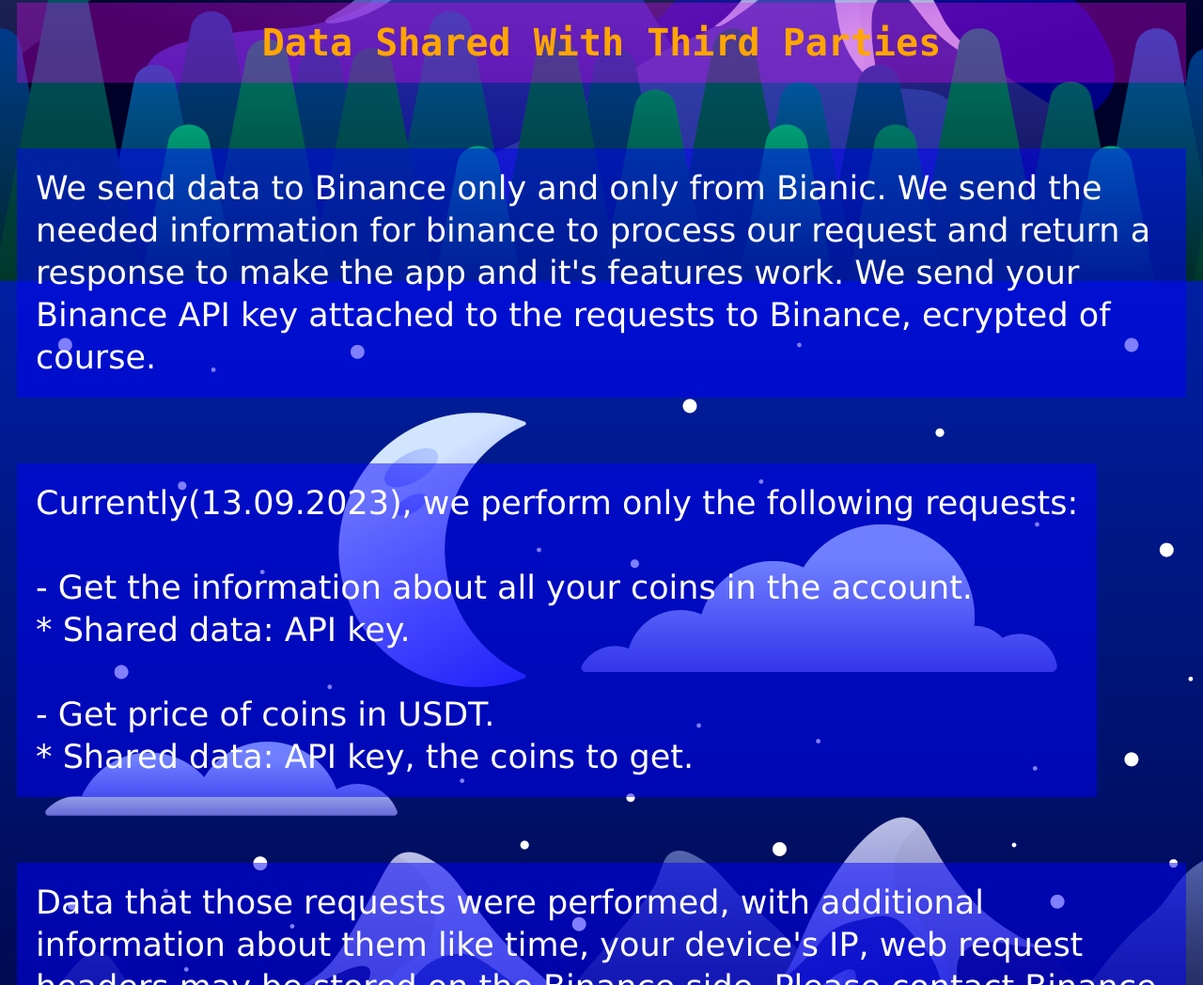
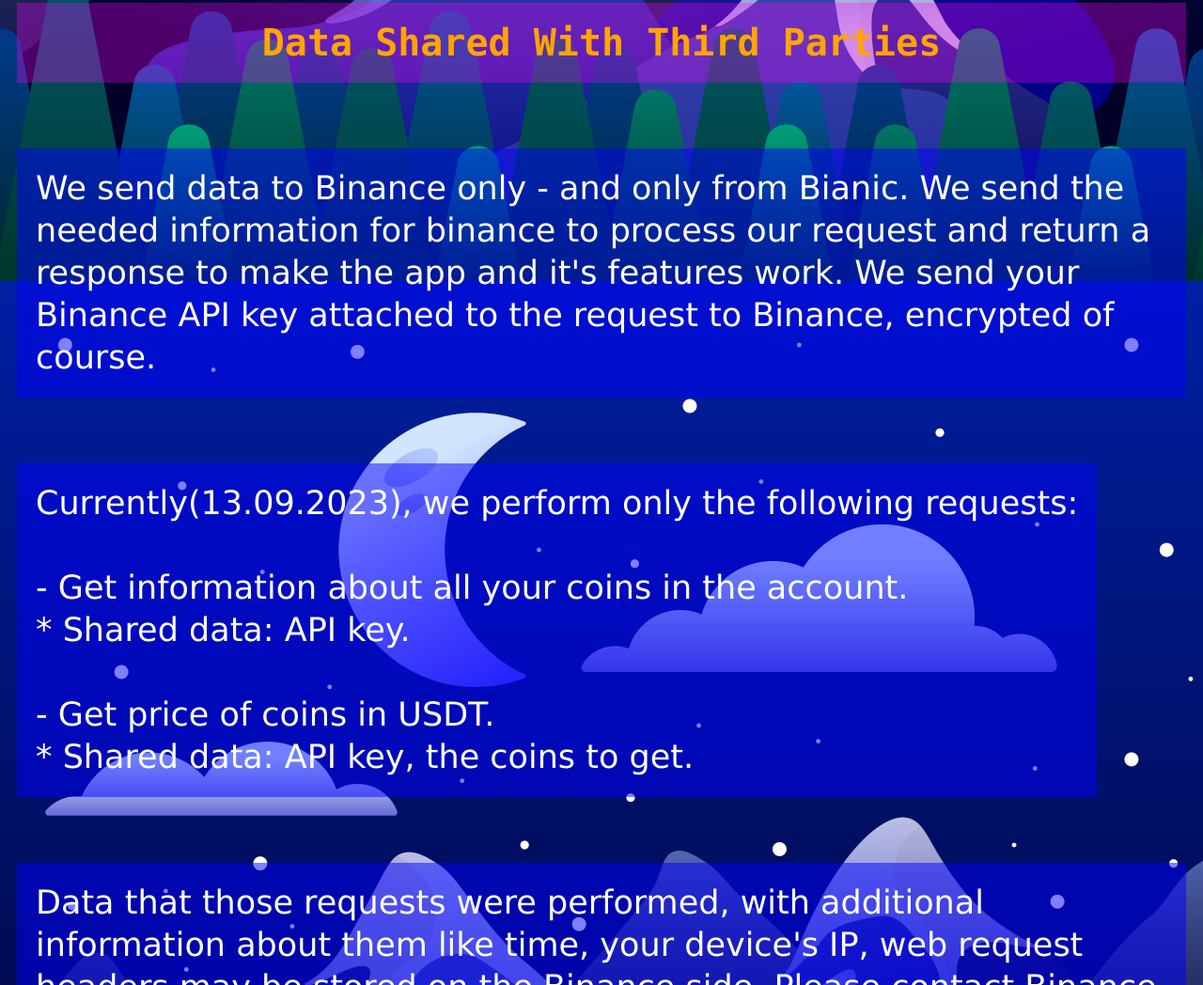
Before and after one commit to vipnet1/VippyGamesWebsite, a plain HTML site: page policies/bianic.html in a window 1280 px wide. Shown: the part 3151-4199 px from the top of the page at 94% size. Drawn offline with Linux system fonts and the light colour scheme.

Commit message:
bianic policy final fixes

```diff
--- a/policies/bianic.html
+++ b/policies/bianic.html
@@ -52,7 +52,7 @@
     - Generated Reports: your portfolio statistics at some time. Like what amount of total USD you have, how many of each coin you need to buy/sell. We store up to X of those reports(currently 30(13.09.2023), this number may change) and old reports are deleted.
 </p>
 <p class="bianic_policy">
-    - Exceptions Log: Bianic's feature to help you identify problems. Mostly contains app-related data like that you didn't fill your Binance keys, but may contain also events caused for some features in Bianic to fail(for example that at Date X, time Y, we were unable to contact binance because of missing internet connection). As with the Generated Reports, old data is deleted and we store only 30(13.09.2023) most relevant records.
+    - Exceptions Log: Bianic's feature to help you identify problems. Mostly contains app-related data like that you didn't fill your Binance keys, but may contain also events caused for some features in Bianic to fail(for example that at date X, time Y, we were unable to contact binance because of missing internet connection). As with the Generated Reports, old data is deleted and we store only the 30(13.09.2023) most relevant records.
 </p>
 
 <br>
@@ -70,13 +70,13 @@
 
 <h1 class="bianic_subheader_policy" > Data Shared With Third Parties </h1>
 <p class="bianic_policy">
-    We send data to Binance only and only from Bianic. We send the needed information for binance to process our request and return a response to make the app and it's features work. We send your Binance API key attached to the requests to Binance, ecrypted of course.
+    We send data to Binance only - and only from Bianic. We send the needed information for binance to process our request and return a response to make the app and it's features work. We send your Binance API key attached to the request to Binance, encrypted of course.
 </p>
 <p class="bianic_policy">
     Currently(13.09.2023), we perform only the following requests:
     <br>
     <br>
-    - Get the information about all your coins in the account.
+    - Get information about all your coins in the account.
     <br>
     * Shared data: API key.
     <br>
```
